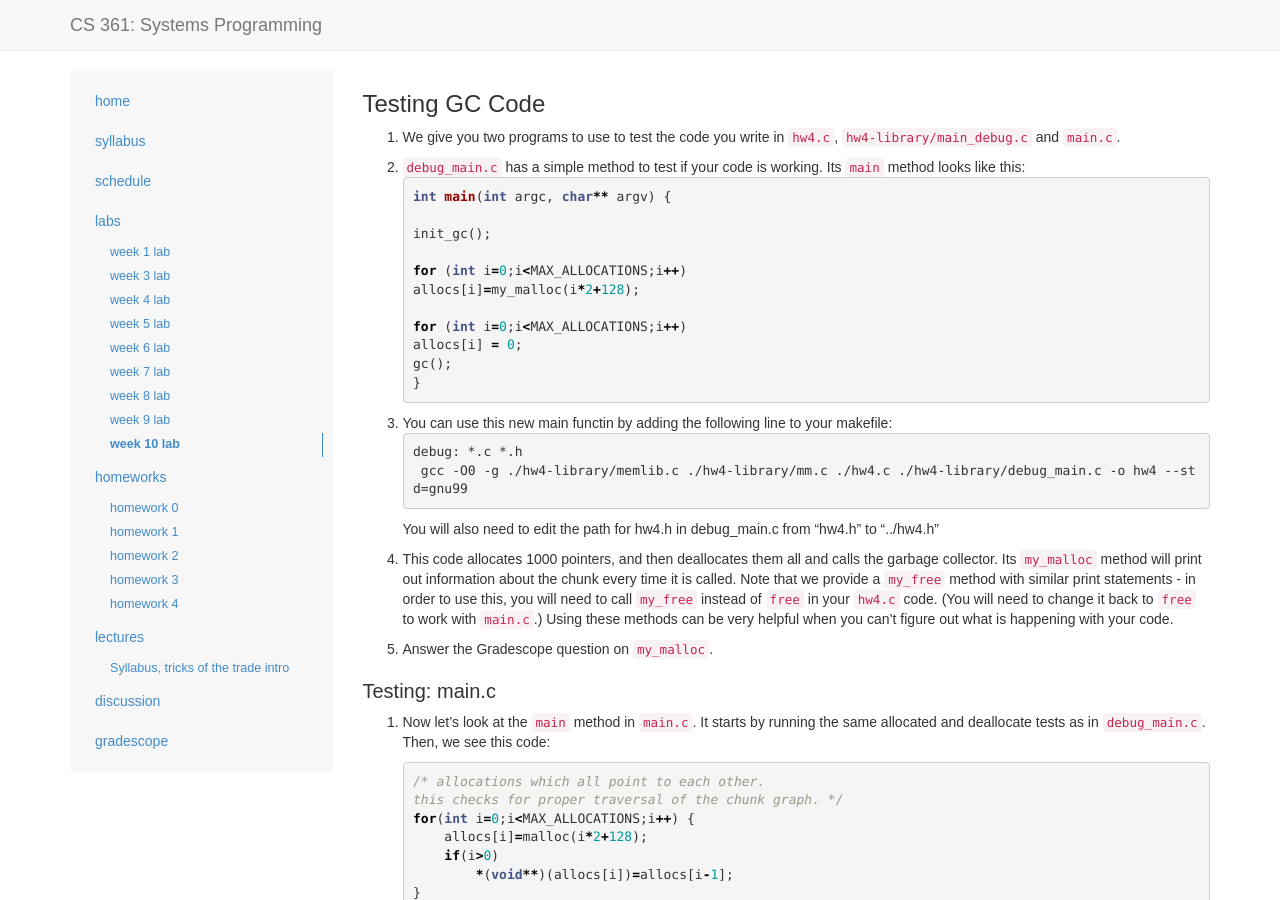
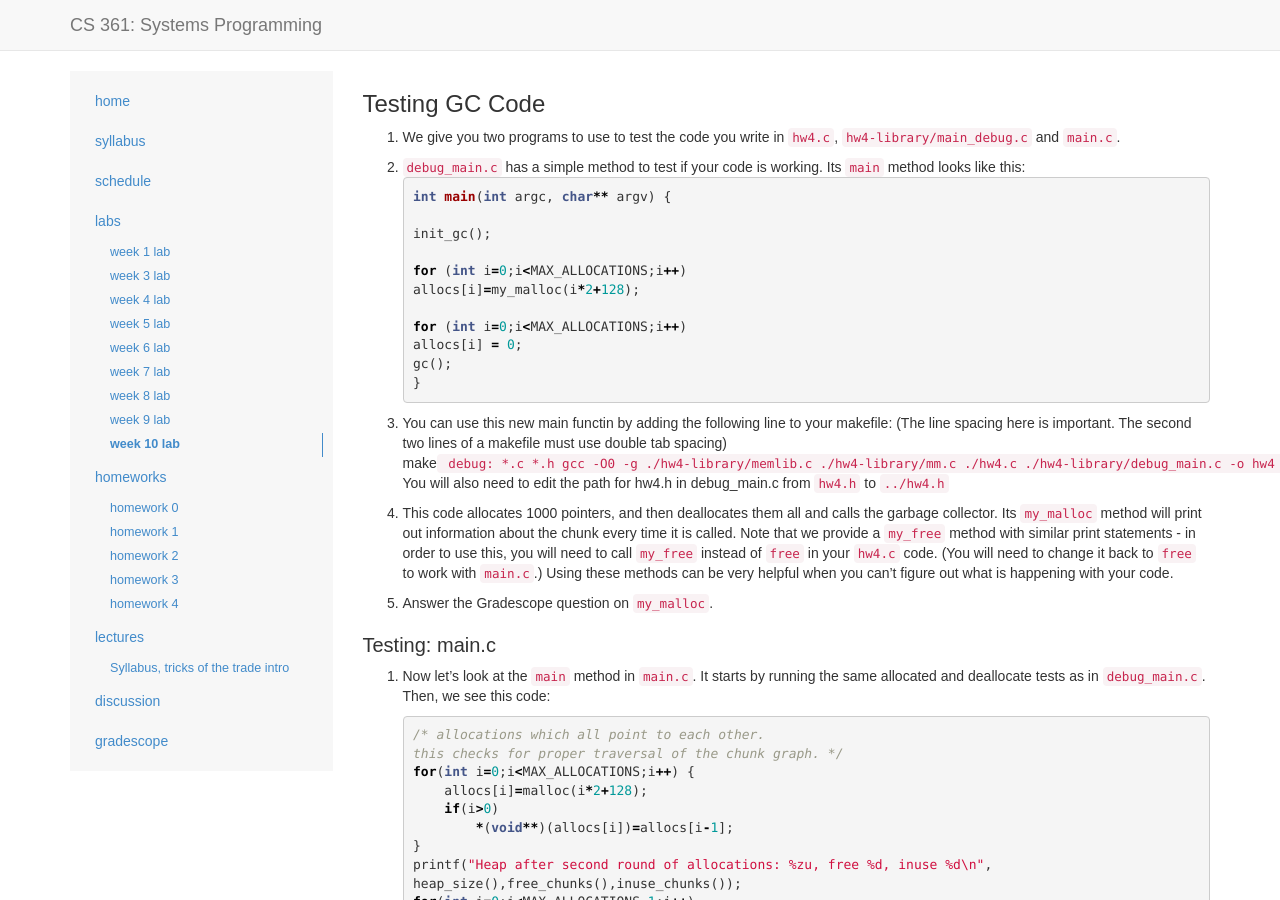
Before and after one commit to csatuic/cs361-website-old, a Jekyll site: the page built from _labs/lab9.md, in a window 1280 px wide and 900 px high. Built offline with Jekyll 4.4.1, drawn with Linux system fonts in a browser that asks for light colours; some web fonts are replaced.

Commit message:
Made changes to syntax highlighting/formatting requested by @moebit

````diff
--- a/_labs/lab9.md
+++ b/_labs/lab9.md
@@ -28,12 +28,13 @@ int main(int argc, char** argv) {
 }
 ```
 3. You can use this new main functin by adding the following line to your
-   makefile:
-```
+   makefile: (The line spacing here is important. The second two lines of a
+   makefile must use double tab spacing)
+make```
 debug: *.c *.h
     gcc -O0 -g ./hw4-library/memlib.c ./hw4-library/mm.c ./hw4.c ./hw4-library/debug_main.c -o hw4 --std=gnu99
 ```
-You will also need to edit the path for hw4.h in debug_main.c from "hw4.h" to "../hw4.h"
+You will also need to edit the path for hw4.h in debug_main.c from `hw4.h` to `../hw4.h`
 
 
 4.  This code allocates 1000 pointers, and then deallocates them all and
````
